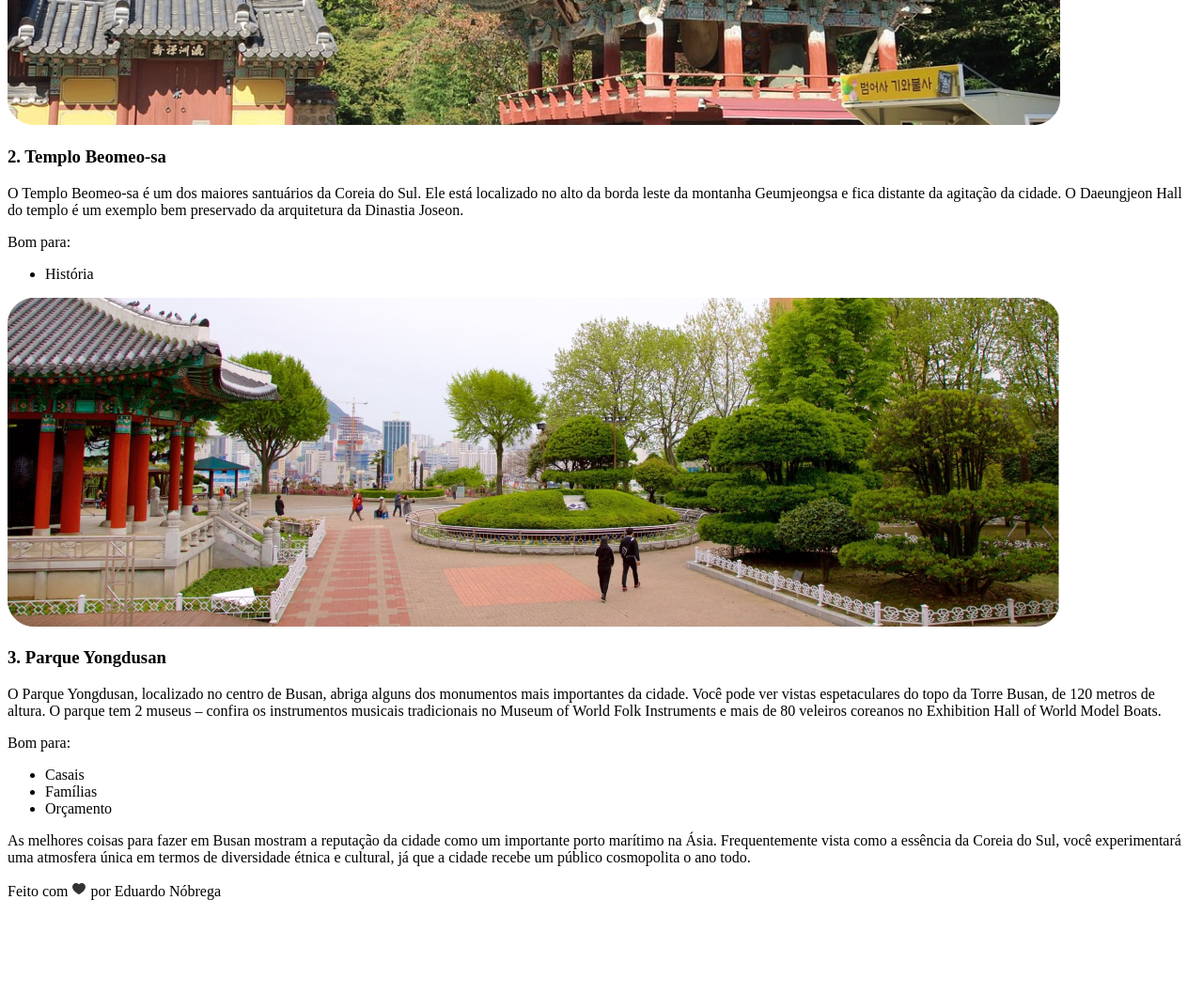
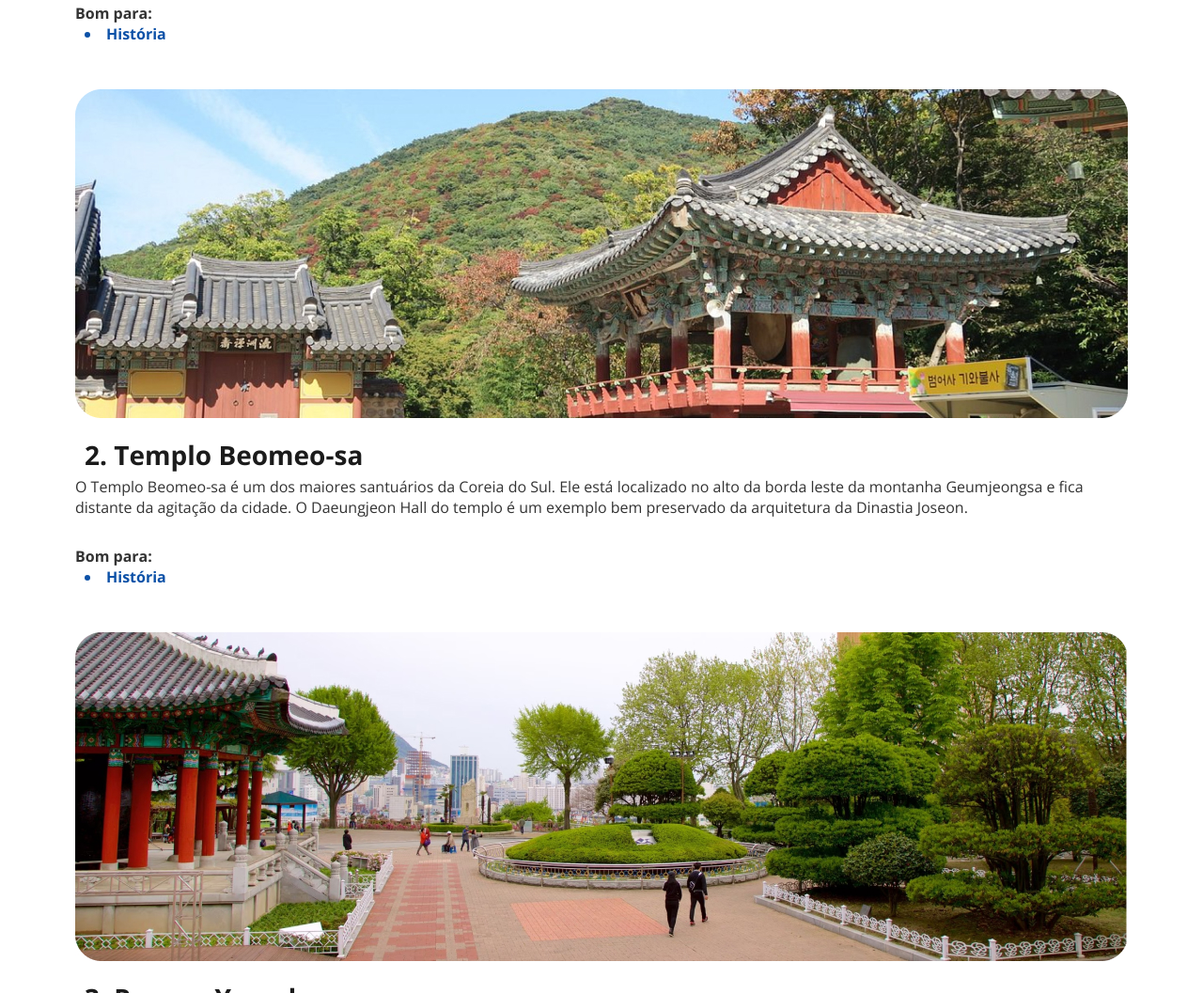
Before and after one commit to eduardonobrega/formacao-fullstack, a plain HTML site: page local-turistico/index.html in a window 1280 px wide. Shown: the part 1743-2800 px from the top of the page at 94% size. Before the commit the page ends 2709 px from the top, so only its background shows below. Drawn offline with nearby package versions, Linux system fonts and the light colour scheme.

Commit message:
finish challenge

```diff
--- a/local-turistico/index.html
+++ b/local-turistico/index.html
@@ -1,15 +1,21 @@
 <!DOCTYPE html>
 <html lang="pt-BR">
     <head>
+        <link rel="preconnect" href="https://fonts.googleapis.com" />
+        <link rel="preconnect" href="https://fonts.gstatic.com" crossorigin />
         <meta charset="UTF-8" />
         <meta name="viewport" content="width=device-width, initial-scale=1.0" />
-        <link rel="shortcut icon" href="favicon.ico" type="image/x-icon">
-        <link rel="stylesheet" href="style.css">
+        <link
+            href="https://fonts.googleapis.com/css2?family=Open+Sans:ital,wght@0,300..800;1,300..800&display=swap"
+            rel="stylesheet"
+        />
+        <link rel="shortcut icon" href="favicon.ico" type="image/x-icon" />
+        <link rel="stylesheet" href="style.css" />
         <title>Local Turístico</title>
     </head>
     <body>
         <main>
-            <span>Sua próxima viagem: </span>
+            <span class="headline-text">Sua próxima viagem: </span>
             <h1>Conheça Busan</h1>
             <img src="./assets/busan.jpg" alt="Fotografia da cidade de Busan" />
             <p>
@@ -20,10 +26,10 @@
             </p>
 
             <section>
-                <span>Para os amantes de história</span>
+                <span class="headline-text">Para os amantes de história</span>
                 <h2>Descubra 3 destinos imperdíveis em Busan</h2>
                 <p>
-                    As atrações de Busan vão desde templos budistas centenários
+                    As atrações de Busan vão desde templos budistas centenários
                     que pontilham as montanhas e o litoral da cidade até praias
                     imaculadas com águas cristalinas. Esta cidade litorânea tem
                     muitas coisas para fazer o ano todo - as famílias podem
@@ -48,7 +54,7 @@
                         beira-mar – você pode desfrutar de vistas do Mar do
                         Leste de um lado e de belas montanhas do outro.
                     </p>
-                    <span>Bom para:</span>
+                    <strong>Bom para:</strong>
                     <ul>
                         <li>História</li>
                     </ul>
@@ -66,7 +72,7 @@
                         cidade. O Daeungjeon Hall do templo é um exemplo bem
                         preservado da arquitetura da Dinastia Joseon.
                     </p>
-                    <span>Bom para:</span>
+                    <strong>Bom para:</strong>
                     <ul>
                         <li>História</li>
                     </ul>
@@ -86,7 +92,7 @@
                         of World Folk Instruments e mais de 80 veleiros coreanos
                         no Exhibition Hall of World Model Boats.
                     </p>
-                    <span>Bom para:</span>
+                    <strong>Bom para:</strong>
                     <ul>
                         <li>Casais</li>
                         <li>Famílias</li>
@@ -105,7 +111,7 @@
         </main>
         <footer>
             <span>Feito com </span>
-            <img src="./assets/heart.svg" alt="Ícone de um coração">
+            <img src="./assets/heart.svg" alt="Ícone de um coração" />
             <span> por Eduardo Nóbrega</span>
         </footer>
     </body>
--- /dev/null
+++ b/local-turistico/style.css
@@ -0,0 +1,135 @@
+:root {
+    font-size: 62.5%;
+
+    --background-default: #f5f4f0;
+    --border-primary: #d9d9d9;
+    /* == text == */
+    --text-primary: #1b1b1b;
+    --text-secondary: #333333;
+    --text-tertiary: #696969;
+    --text-headline: #e1624f;
+    /* ==== */
+    --accent-blue: #0c51a7;
+    --accent-orange: #e95e10;
+    --accent-pink: #e5245e;
+    --accent-purple: #591b98;
+}
+
+* {
+    margin: 0;
+    padding: 0;
+    box-sizing: border-box;
+    font: inherit;
+}
+
+img,
+picture,
+svg,
+video {
+    display: block;
+    max-width: 100%;
+}
+
+body,
+input,
+button,
+textarea {
+    font: 400 1.6rem "Open Sans", serif;
+    font-optical-sizing: auto;
+    font-variation-settings: "wdth" 100;
+
+    -webkit-font-smoothing: antialiased;
+    -moz-osx-font-smoothing: grayscale;
+}
+
+body {
+    color: var(--text-secondary);
+    min-height: 100vh;
+}
+
+h1,
+h2,
+h3 {
+    color: var(--text-primary);
+    font-weight: 700;
+}
+
+h1 {
+    font-size: 3.6rem;
+    margin-bottom: 4.4rem;
+}
+
+h2 {
+    font-size: 3.2rem;
+    margin-bottom: .8rem;
+}
+
+h3 {
+    font-size: clamp(2rem, 1.4286rem + 1.7857vw, 2.8rem);
+    text-indent: 1rem;
+
+    margin: 2rem 0 .4rem;
+}
+
+h2 + p {
+    margin-bottom: 6.4rem;
+}
+
+h3 + p {
+    margin-bottom: 3rem;
+}
+
+.headline-text {
+    color: var(--text-headline);
+    text-transform: uppercase;
+    font-weight: 700;
+    margin-bottom: 0.8rem;
+}
+
+main {
+    width: min(90%, 1120px);
+    margin: 0 auto;
+    padding-top: 8.8rem;
+}
+
+main > p {
+    text-align: center;
+    font-style: italic;
+    margin-top: 2.4rem;
+}
+
+section {
+    margin: 4rem 0;
+    padding: 6.4rem 0 4rem;
+}
+
+.tourist-site + .tourist-site {
+    margin-top: 4.8rem;
+}
+
+.tourist-site > strong {
+    font-weight: 700;
+}
+
+.tourist-site ul {
+    list-style-position: inside;
+    padding-left: 1rem;
+    font-weight: 700;
+}
+
+.tourist-site ul li:nth-child(even) {
+    color: var(--accent-pink);
+}
+
+.tourist-site ul li:nth-child(odd) {
+    color: var(--accent-blue);
+}
+
+footer {
+    display: flex;
+    justify-content: center;
+    align-items: center;
+    gap: .4rem;
+
+    margin: 6.5rem 0 4.8rem;
+}
```
